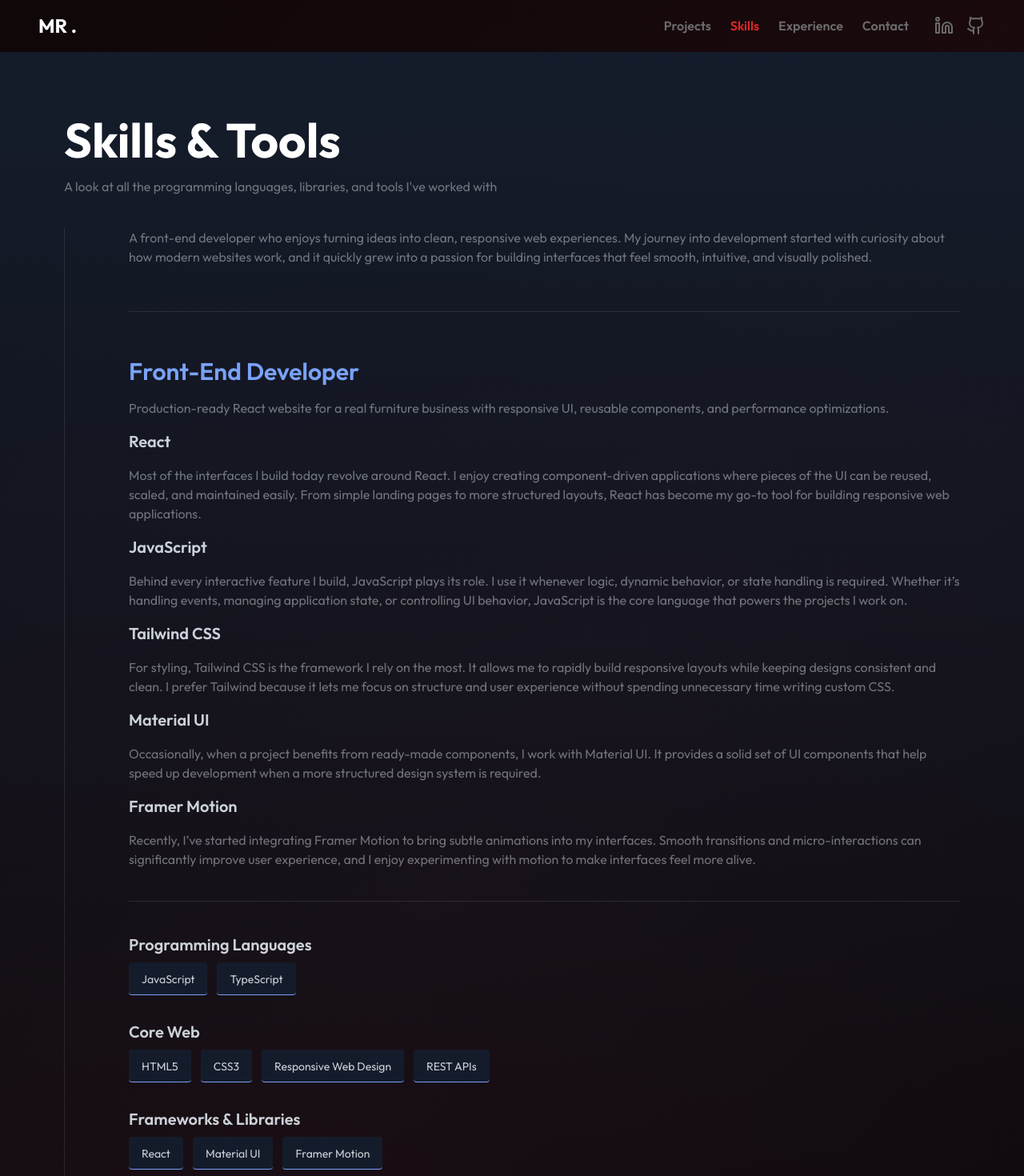
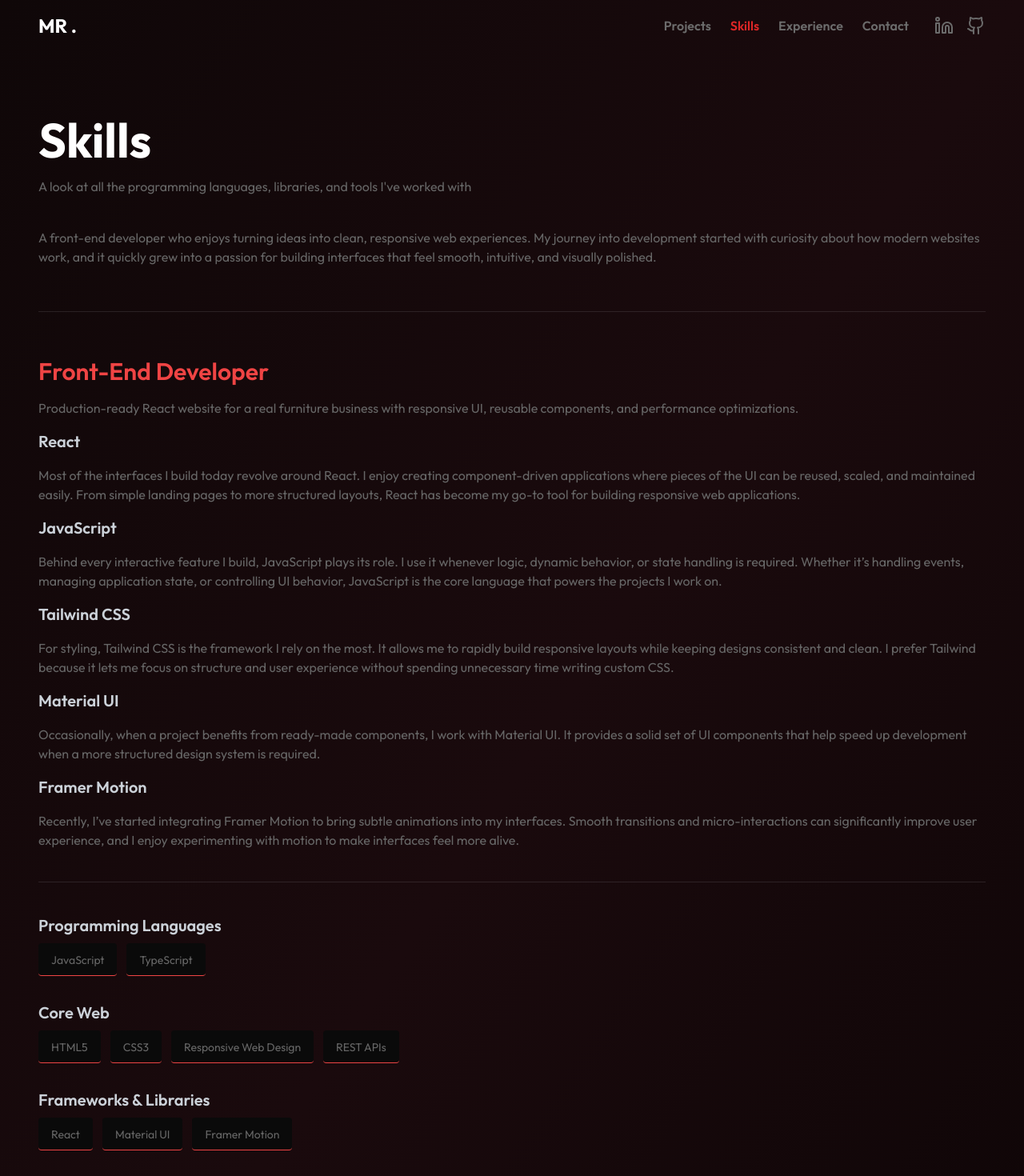
Before and after one commit to mohammedrayyan-dev/mohammedrayyandev, a React (Vite) app: page /skills in a window 1280 px wide. Shown: the top 1470 px of the page at 80% size. Built offline with nearby package versions, Linux system fonts and the light colour scheme.

Commit message:
ui: new skills design

```diff
--- a/src/App.jsx
+++ b/src/App.jsx
@@ -4,7 +4,7 @@ import { Route } from "react-router-dom"
 import Layout from "./app/layout.jsx"
 import Home from "./pages/Home.jsx"
 import Projects from "./pages/Projects.jsx"
-import SkillsTools from "./pages/SkillsTools.jsx"
+import Skills from "./pages/Skills.jsx"
 import Experience from "./pages/Experience.jsx"
 import Contact from "./pages/Contact.jsx"
 
@@ -15,7 +15,7 @@ function App() {
       <Route element={<Layout />}>
         <Route path="/" element={<Home />} />
         <Route path="/projects" element={<Projects />} />
-        <Route path="/skills" element={<SkillsTools />} />
+        <Route path="/skills" element={<Skills />} />
         <Route path="/experience" element={<Experience />} />
         <Route path="/contact" element={<Contact />} />
       </Route>
--- a/src/pages/SkillsTools.jsx
+++ b/src/pages/Skills.jsx
@@ -1,6 +1,7 @@
 import { motion } from "framer-motion"
+import Container from "../components/common/Container"
 
-const Skills= {
+const Skill= {
   "Programming Languages": ["JavaScript", "TypeScript"],
   "Core Web": ["HTML5", "CSS3", "Responsive Web Design", "REST APIs"],
   "Frameworks & Libraries": ["React", "Material UI", "Framer Motion"],
@@ -8,13 +9,15 @@ const Skills= {
   "Tools": ["Git & GitHub", "Vite", "VS Code", "Chrome DevTools", "Figma"]
 }
 
-const SkillsTools = () => {
+const Skills = () => {
   return (
     <>
-    <div className="relative bg-gradient-to-b from-[#141C2B] to-transparent overflow-hidden pt-10 lg:pt-20 pb-40 px-5 md:px-10 lg:px-20">
 
+    <Container>
 
-    <div className="relative flex flex-col gap-10 max-w-6xl mx-auto">
+    <div className=" pt-10 lg:pt-20 pb-40">
+
+    <div className="flex flex-col gap-10">
 
     <motion.div
     initial={{ opacity: 0, x: -30 }}
@@ -22,9 +25,9 @@ const SkillsTools = () => {
     transition={{ duration: 0.5 }}
     className="flex flex-col gap-4">
       <h1 className="text-3xl md:text-5xl lg:text-6xl font-bold text-white">
-        Skills & Tools
+        Skills
       </h1>
-      <p className="text-[#CBD1D880] text-sm lg:text-base">
+      <p className="text-[#666666] text-sm lg:text-base">
         A look at all the programming languages, libraries, and tools I've worked with
       </p>
     </motion.div>
@@ -33,49 +36,49 @@ const SkillsTools = () => {
     initial={{ opacity: 0, y: -30 }}
     animate={{ opacity: 1, y: 0 }}
     transition={{ duration: 0.5 }}
-    className="border-l border-[#CBD1D820] pl-10 lg:pl-20">
+    className="">
 
     <div className="flex flex-col gap-4">
-      <p className="text-[#CBD1D880] text-sm lg:text-base">
+      <p className="text-[#666666] text-sm lg:text-base">
       A front-end developer who enjoys turning ideas into clean, responsive web experiences. My journey into development started with curiosity about how modern websites work, and it quickly grew into a passion for building interfaces that feel smooth, intuitive, and visually polished.
       </p>
 
       <div className="border-b border-[#CBD1D820] my-10"/>
 
-      <h2 className="text-[#7AA2F7] text-lg md:text-2xl lg:text-3xl font-semibold">
+      <h2 className="text-red-500 text-lg md:text-2xl lg:text-3xl font-semibold">
         Front-End Developer
       </h2>
-      <p className="text-[#CBD1D880] text-sm lg:text-base">
+      <p className="text-[#666666] text-sm lg:text-base">
         Production-ready React website for a real furniture business with responsive UI, reusable components, and performance optimizations.
       </p>
       <h3 className="text-[#CBD1D8] text-lg lg:text-xl font-semibold">
         React
       </h3>
-      <p className="text-[#CBD1D880] text-sm lg:text-base">
+      <p className="text-[#666666] text-sm lg:text-base">
         Most of the interfaces I build today revolve around React. I enjoy creating component-driven applications where pieces of the UI can be reused, scaled, and maintained easily. From simple landing pages to more structured layouts, React has become my go-to tool for building responsive web applications.
       </p>
       <h3 className="text-[#CBD1D8] text-lg lg:text-xl font-semibold">
         JavaScript
       </h3>
-      <p className="text-[#CBD1D880] text-sm lg:text-base">
+      <p className="text-[#666666] text-sm lg:text-base">
         Behind every interactive feature I build, JavaScript plays its role. I use it whenever logic, dynamic behavior, or state handling is required. Whether it’s handling events, managing application state, or controlling UI behavior, JavaScript is the core language that powers the projects I work on.
       </p>
       <h3 className="text-[#CBD1D8] text-lg lg:text-xl font-semibold">
         Tailwind CSS
       </h3>
-      <p className="text-[#CBD1D880] text-sm md:text-base">
+      <p className="text-[#666666] text-sm md:text-base">
         For styling, Tailwind CSS is the framework I rely on the most. It allows me to rapidly build responsive layouts while keeping designs consistent and clean. I prefer Tailwind because it lets me focus on structure and user experience without spending unnecessary time writing custom CSS.
       </p>
       <h3 className="text-[#CBD1D8] text-lg lg:text-xl font-semibold">
         Material UI
       </h3>
-      <p className="text-[#CBD1D880] text-sm lg:text-base">
+      <p className="text-[#666666] text-sm lg:text-base">
         Occasionally, when a project benefits from ready-made components, I work with Material UI. It provides a solid set of UI components that help speed up development when a more structured design system is required.
       </p>
       <h3 className="text-[#CBD1D8] text-lg lg:text-xl font-semibold">
         Framer Motion
       </h3>
-      <p className="text-[#CBD1D880] text-sm lg:text-base">
+      <p className="text-[#666666] text-sm lg:text-base">
         Recently, I’ve started integrating Framer Motion to bring subtle animations into my interfaces. Smooth transitions and micro-interactions can significantly improve user experience, and I enjoy experimenting with motion to make interfaces feel more alive.
       </p>
     </div>
@@ -83,7 +86,7 @@ const SkillsTools = () => {
     <div className="border-b border-[#CBD1D820] my-10"/>
 
     <div className="flex flex-col gap-8">
-  {Object.entries(Skills).map(([category, skillList]) => (
+  {Object.entries(Skill).map(([category, skillList]) => (
     <div key={category} className="flex flex-col gap-2">
 
       <h4 className="text-[#CBD1D8] text-lg lg:text-xl font-semibold">
@@ -94,9 +97,9 @@ const SkillsTools = () => {
         {skillList.map((skill) => (
           <div
             key={skill}
-            className="bg-[#141C2B] px-4 py-1 md:py-2 rounded border-b border-[#7AA2F7]"
+            className="bg-[#0a0a0a] px-4 py-1 md:py-2 rounded border-b border-red-500"
           >
-            <span className="text-[#CBD1D8] text-xs lg:text-sm">
+            <span className="text-[#666666] text-xs lg:text-sm">
               {skill}
             </span>
           </div>
@@ -112,8 +115,11 @@ const SkillsTools = () => {
     </div>
 
     </div>
+
+    </Container>
+
     </>
   )
 }
 
-export default SkillsTools
+export default Skills
```
